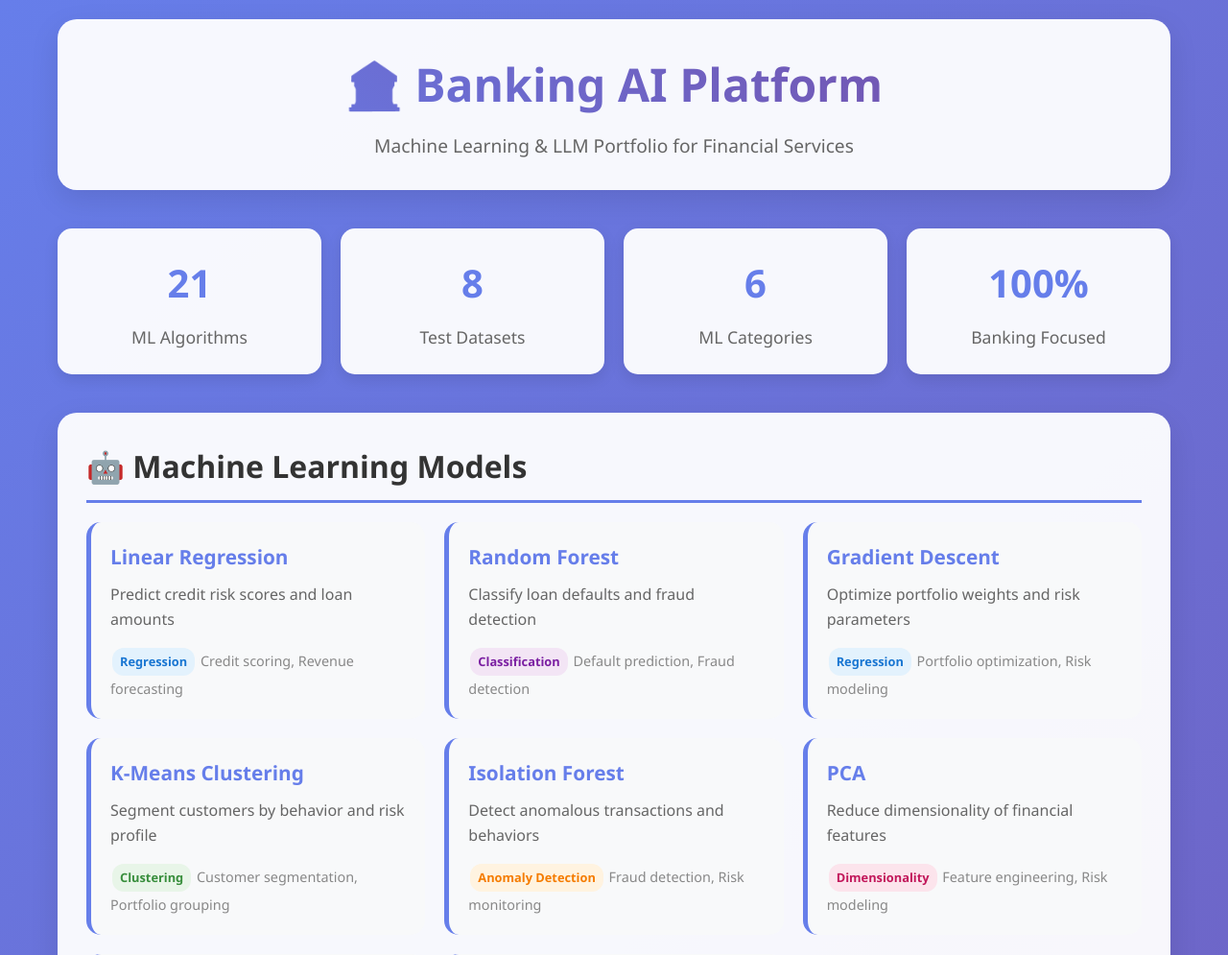
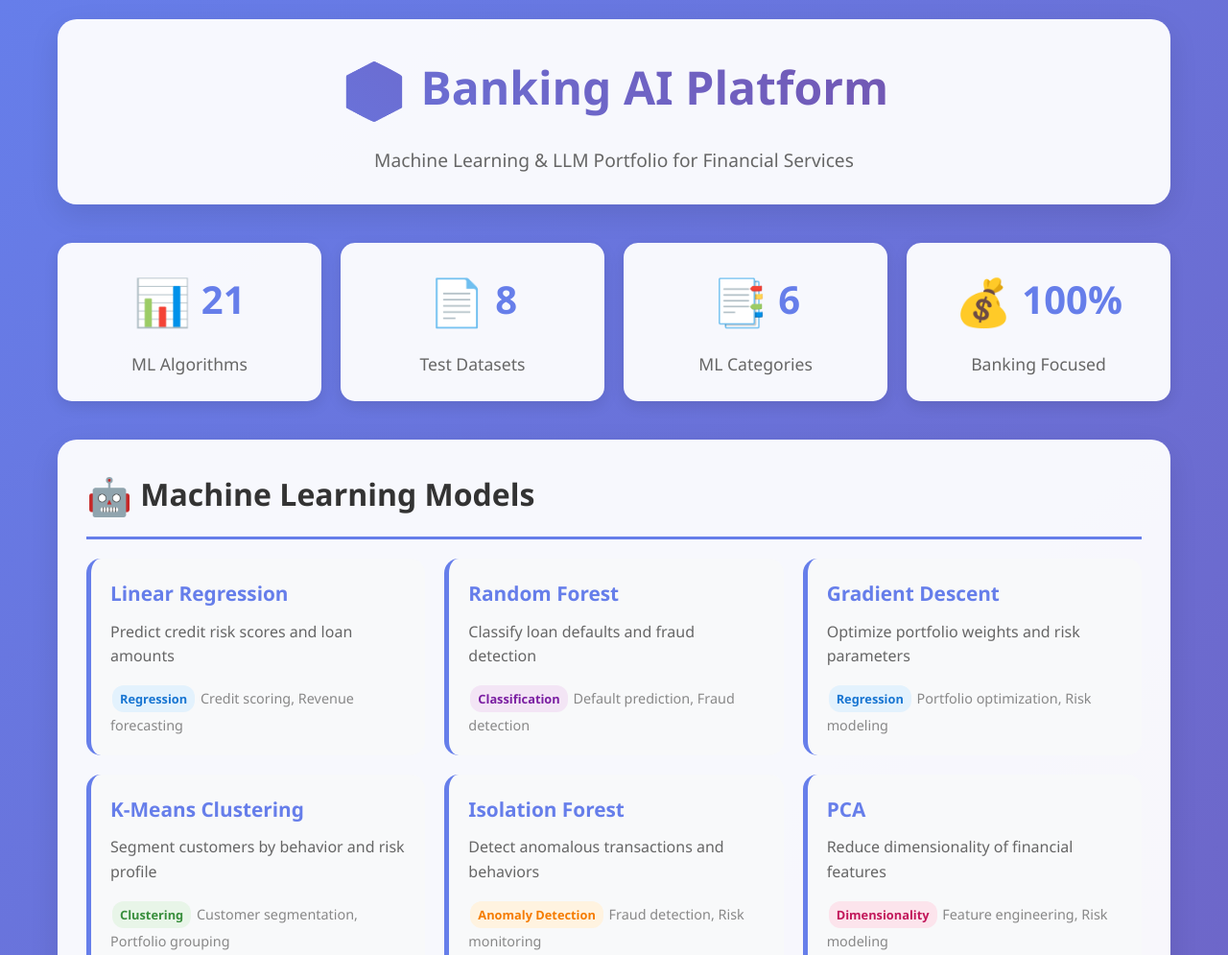
Before and after one commit to mimitheone/ml-llm-portfolio, a plain HTML site: page docs/index.html in a window 1280 px wide. Shown: the top 995 px of the page at 96% size. Drawn offline with Linux system fonts and the light colour scheme.

Commit message:
🔧 Fix emoji display issues in webpage - use HTML entities and CSS emoji support

```diff
--- a/docs/index.html
+++ b/docs/index.html
@@ -3,7 +3,9 @@
 <head>
     <meta charset="UTF-8">
     <meta name="viewport" content="width=device-width, initial-scale=1.0">
-    <title>🏦 Banking AI Platform - ML Portfolio</title>
+    <meta http-equiv="X-UA-Compatible" content="IE=edge">
+    <meta name="format-detection" content="telephone=no">
+    <title>&#x1F4E6; Banking AI Platform - ML Portfolio</title>
     <style>
         * {
             margin: 0;
@@ -16,6 +18,13 @@
             background: linear-gradient(135deg, #667eea 0%, #764ba2 100%);
             color: #333;
             line-height: 1.6;
+        }
+
+        /* Emoji support */
+        .emoji {
+            font-family: 'Apple Color Emoji', 'Segoe UI Emoji', 'Noto Color Emoji', 'Android Emoji', 'EmojiSymbols', 'EmojiOne Mozilla', 'Twemoji Mozilla', 'Segoe UI Symbol', sans-serif;
+            font-size: 1.2em;
+            vertical-align: middle;
         }
 
         .container {
@@ -206,31 +215,31 @@
 <body>
     <div class="container">
         <div class="header">
-            <h1>🏦 Banking AI Platform</h1>
+                            <h1><span class="emoji">&#x1F4E6;</span> Banking AI Platform</h1>
             <p>Machine Learning & LLM Portfolio for Financial Services</p>
         </div>
 
         <div class="stats-grid">
             <div class="stat-card">
-                <div class="stat-number">21</div>
+                <div class="stat-number"><span class="emoji">&#x1F4CA;</span> 21</div>
                 <div class="stat-label">ML Algorithms</div>
             </div>
             <div class="stat-card">
-                <div class="stat-number">8</div>
+                <div class="stat-number"><span class="emoji">&#x1F4C4;</span> 8</div>
                 <div class="stat-label">Test Datasets</div>
             </div>
             <div class="stat-card">
-                <div class="stat-number">6</div>
+                <div class="stat-number"><span class="emoji">&#x1F4D1;</span> 6</div>
                 <div class="stat-label">ML Categories</div>
             </div>
             <div class="stat-card">
-                <div class="stat-number">100%</div>
+                <div class="stat-number"><span class="emoji">&#x1F4B0;</span> 100%</div>
                 <div class="stat-label">Banking Focused</div>
             </div>
         </div>
 
         <div class="section">
-            <h2>🤖 Machine Learning Models</h2>
+                            <h2><span class="emoji">&#x1F916;</span> Machine Learning Models</h2>
             <div class="models-grid">
                 <div class="model-card">
                     <div class="model-name">Linear Regression</div>
@@ -307,7 +316,7 @@
         </div>
 
         <div class="section">
-            <h2>📊 Test Datasets</h2>
+                            <h2><span class="emoji">&#x1F4CA;</span> Test Datasets</h2>
             <div class="data-section">
                 <div class="data-table">
                     <table>
@@ -363,7 +372,7 @@
         </div>
 
         <div class="section">
-            <h2>🎯 Banking Use Cases & KPIs</h2>
+                            <h2><span class="emoji">&#x1F3AF;</span> Banking Use Cases & KPIs</h2>
             <div class="data-section">
                 <div class="data-table">
                     <table>
@@ -424,10 +433,10 @@ print(analysis[:600])</pre>
         <!-- Copyright and Intellectual Property Notice -->
         <div class="section" style="background: linear-gradient(135deg, #667eea 0%, #764ba2 100%); color: white; margin: 30px 0;">
             <div class="container">
-                <h2 style="color: white; text-align: center; margin-bottom: 25px;">⚠️ Intellectual Property & Copyright Notice</h2>
+                                    <h2 style="color: white; text-align: center; margin-bottom: 25px;"><span class="emoji">&#x26A0;&#xFE0F;</span> Intellectual Property & Copyright Notice</h2>
                 <div style="background: rgba(255, 255, 255, 0.1); padding: 25px; border-radius: 15px; border-left: 5px solid #ff6b6b;">
                     <div style="text-align: center; margin-bottom: 20px;">
-                        <span style="font-size: 3rem;">🔒</span>
+                        <span class="emoji" style="font-size: 3rem;">&#x1F512;</span>
                     </div>
                     <h3 style="color: #ff6b6b; text-align: center; margin-bottom: 20px; font-size: 1.5rem;">
                         All Rights Reserved
@@ -463,9 +472,9 @@ print(analysis[:600])</pre>
             <div class="last-updated">
                 Last updated: <span id="last-updated"></span>
             </div>
-            <p>🏦 Banking AI Platform - Transforming Financial Services with AI</p>
+                            <p><span class="emoji">&#x1F4E6;</span> Banking AI Platform - Transforming Financial Services with AI</p>
             <p style="margin-top: 10px; font-size: 0.8rem; opacity: 0.8;">
-                🚀 Auto-deployed via GitHub Actions | 📊 Real-time updates on every commit
+                <span class="emoji">&#x1F680;</span> Auto-deployed via GitHub Actions | <span class="emoji">&#x1F4CA;</span> Real-time updates on every commit
             </p>
         </div>
     </div>
```
